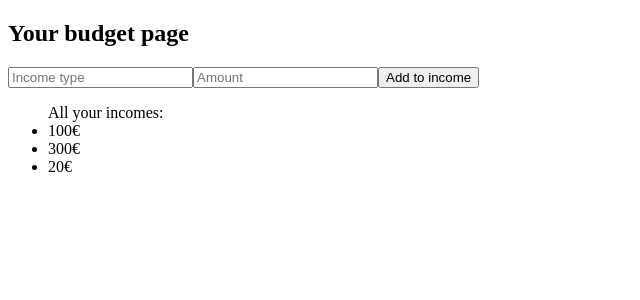
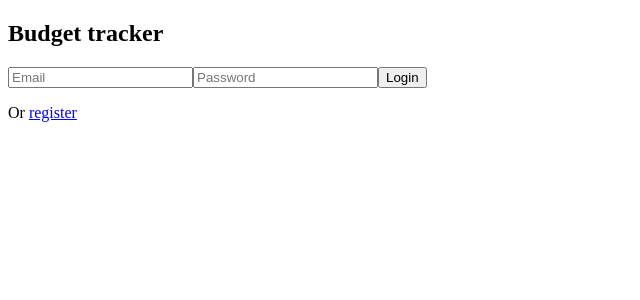
Before and after one commit to GoranK89/budget-web-app-MERN, a React (Vite) app in the folder client/: page / in a window 1280 px wide. Shown: the top 300 px of the page, without its empty margins (0-640 px from the left). Built offline with nearby package versions, Linux system fonts and the light colour scheme; the HTML template or start-up script is replaced by a standard one.

Commit message:
improved login backend

```diff
--- a/client/src/App.jsx
+++ b/client/src/App.jsx
@@ -2,7 +2,7 @@ import { useState } from "react";
 import LoginPage from "./components/LoginPage";
 import Budget from "./components/Budget";
 const App = () => {
-  const [loggedIn, setLoggedin] = useState(true);
+  const [loggedIn, setLoggedin] = useState(false);
 
   const setLoggedInData = (data) => {
     setLoggedin(data);
```
Also changed, not shown: 2 other files (tests, documents, lock files or other folders).
